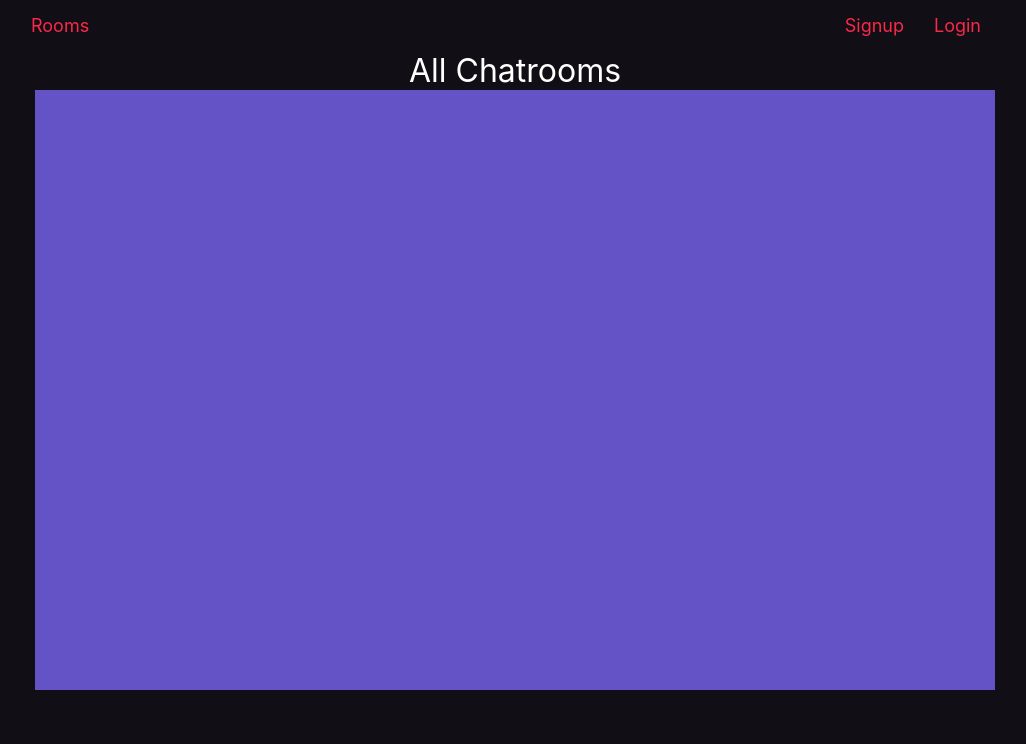
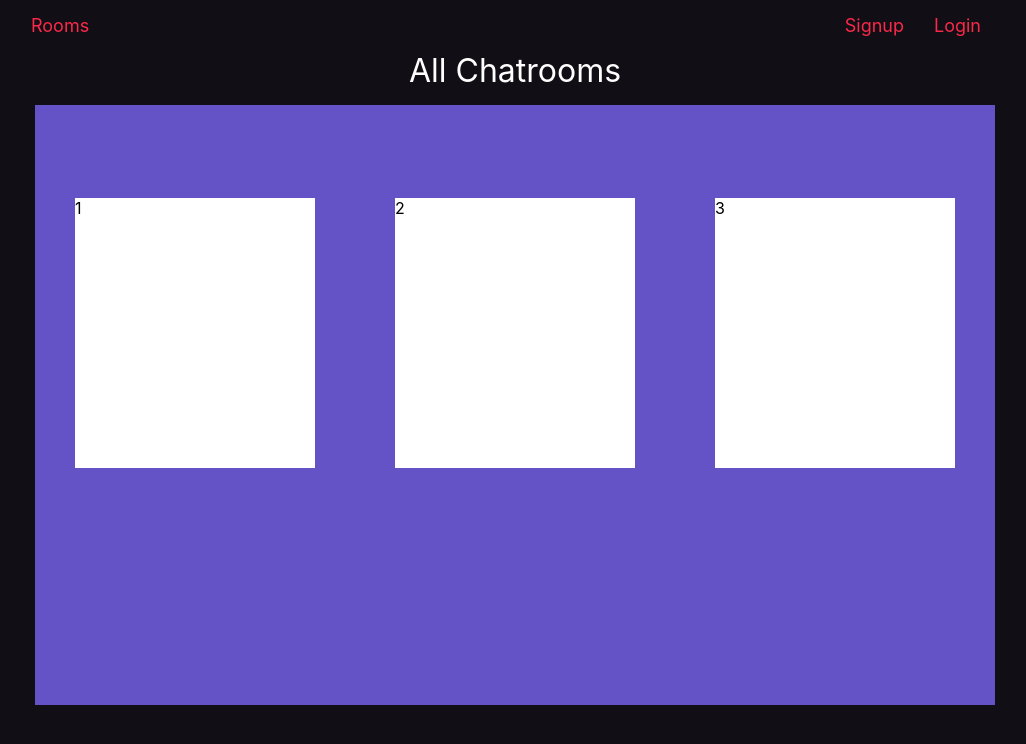
Before and after one commit to saldanaj97/ChatApp, a React (Create React App) app in the folder chat-client/: page / in a window 1280 px wide. Shown: the top 744 px of the page, without its empty margins (125-1151 px from the left). Built offline with nearby package versions, Linux system fonts and the light colour scheme.

Commit message:
Chatroom boxes added in

```diff
--- a/chat-client/src/Components/Rooms/ChatStyles.js
+++ b/chat-client/src/Components/Rooms/ChatStyles.js
@@ -17,11 +17,24 @@ export const PageHeading = styled.div`
     font-size: xx-large;
 `;
 
-export const RoomsContainer = styled.div`
+/* Styling for the container that will hold the rooms */
+export const Rooms = styled.div`
     height: 75vh;
     width: 75%;
-    background-color: #6453c6;
+    background-color: #6453c6; //change to match the background but use a different color to see the ocntainer
+    display: inline-flex;
+    justify-content: space-around;
+    align-items: center;
+    margin: 15px;
+    //padding-bottom: 150px;
 `;
+
+export const ChatRoomContainer = styled.div`
+    height: 45%;
+    width: 25%;
+    background-color: white;
+    margin-bottom: 15%;
+`
 
 /* Styling for the box that will hold the messages from the chat */
 export const ChatBox = styled.div`
--- a/chat-client/src/Components/Rooms/DisplayRooms.js
+++ b/chat-client/src/Components/Rooms/DisplayRooms.js
@@ -1,12 +1,16 @@
 import React from 'react';
 import './ChatStyles';
-import { ChatBox, ChatroomPageContainer, PageHeading, RoomsContainer } from './ChatStyles';
+import { ChatBox, ChatroomPageContainer, ChatRoomContainer, PageHeading, Rooms } from './ChatStyles';
 
 const DisplayRooms = () => {
     return (
         <ChatroomPageContainer>
             <PageHeading>All Chatrooms</PageHeading>
-            <RoomsContainer></RoomsContainer>
+            <Rooms>
+                <ChatRoomContainer>1</ChatRoomContainer>
+                <ChatRoomContainer>2</ChatRoomContainer>
+                <ChatRoomContainer>3</ChatRoomContainer>
+            </Rooms>
         </ChatroomPageContainer>
     )
 }
```
